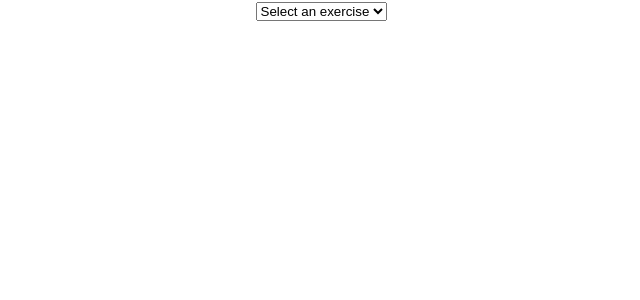
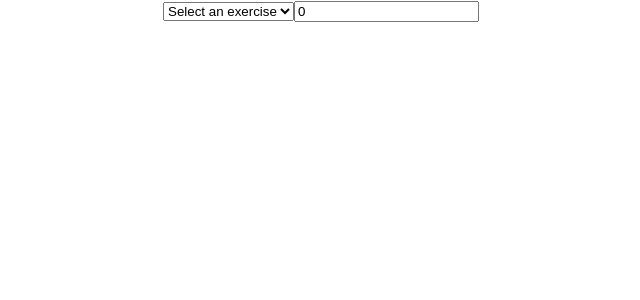
Before and after one commit to michaelocenar/gymtracker, a React (Create React App) app: page / in a window 1280 px wide. Shown: the top 300 px of the page, without its empty margins (319-959 px from the left). Built offline with nearby package versions, Linux system fonts and the light colour scheme.

Commit message:
add an input for weight

```diff
--- a/src/App.js
+++ b/src/App.js
@@ -4,6 +4,7 @@ import './App.css';
 const App = () => {
 
   const [exercise, setExercise] = useState('');
+  const [weight, setWeight] = useState(0);
 
   const exercises = [
     "squat",
@@ -12,9 +13,11 @@ const App = () => {
     "lunges",
   ];
 
+
   const handleSubmit = (e) => {
     e.preventDefault();
     console.log("Exercise", exercise);
+    console.log("Weight", weight);
   }
 
   return (
@@ -26,6 +29,12 @@ const App = () => {
             <option key={ex} value={ex}>{ex}</option>
           ))}
         </select>
+        <input
+          type="number"
+          placeholder="Enter weight in kgs"
+          value={weight}
+          onChange={(e) => setWeight(e.target.value)}
+        />
       </form>
     </div>
   );
```
